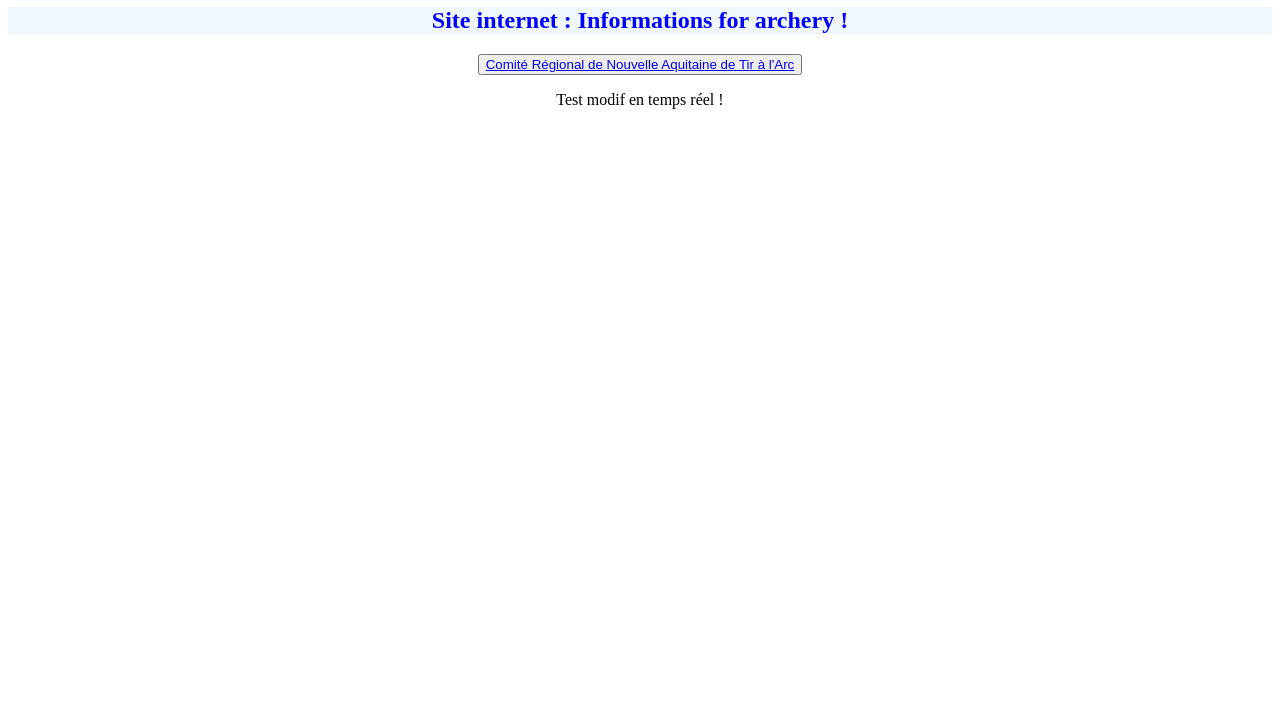
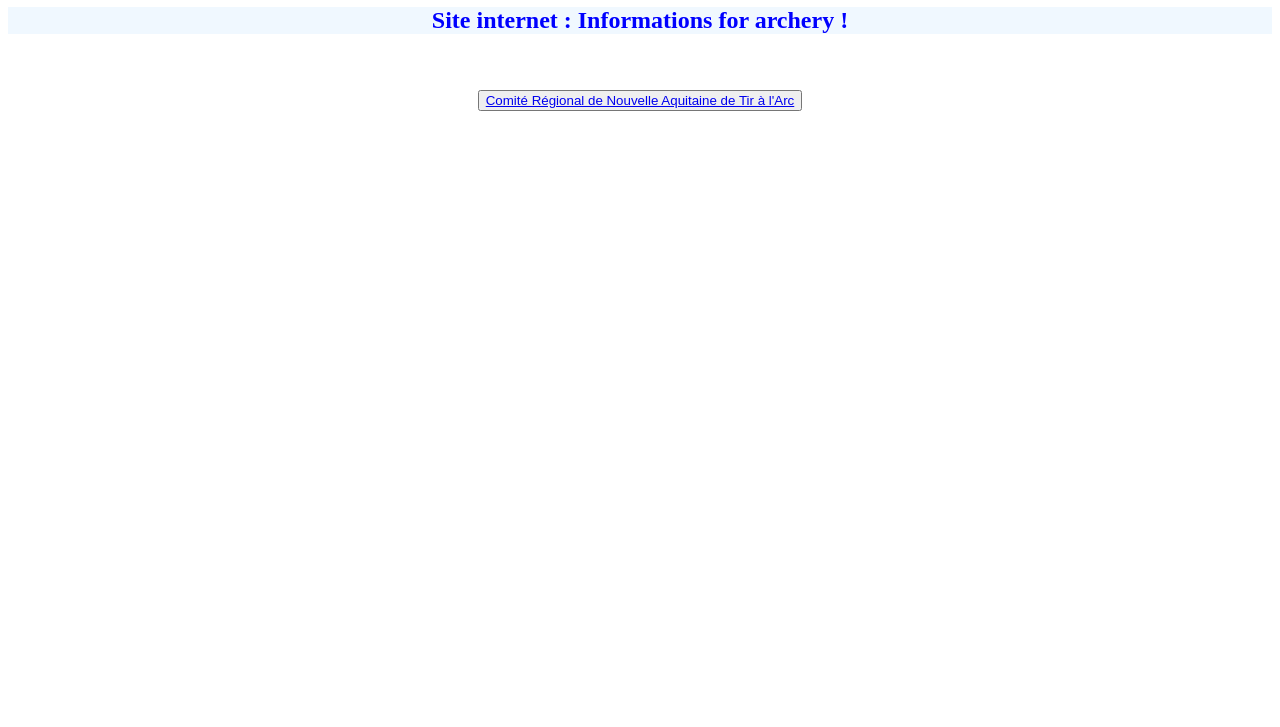
Before and after one commit to musocom/musocom, a plain HTML site: page index.html in a window 1280 px wide. Shown: the part 73-800 px from the top of the page. Drawn offline with Linux system fonts and the light colour scheme.

Commit message:
Update index.html

```diff
--- a/index.html
+++ b/index.html
@@ -10,11 +10,11 @@
         </div>
 
     </head>
-
+    <br>
+    <br>
     <body>
         <div style="text-align: center;">
             <button> <a  href="https://www.crnata.fr/"> Comité Régional de Nouvelle Aquitaine de Tir à l'Arc </a></button>
-            <p> Test modif en temps réel !</p>
         </div>
     </body>
 </html>
```
